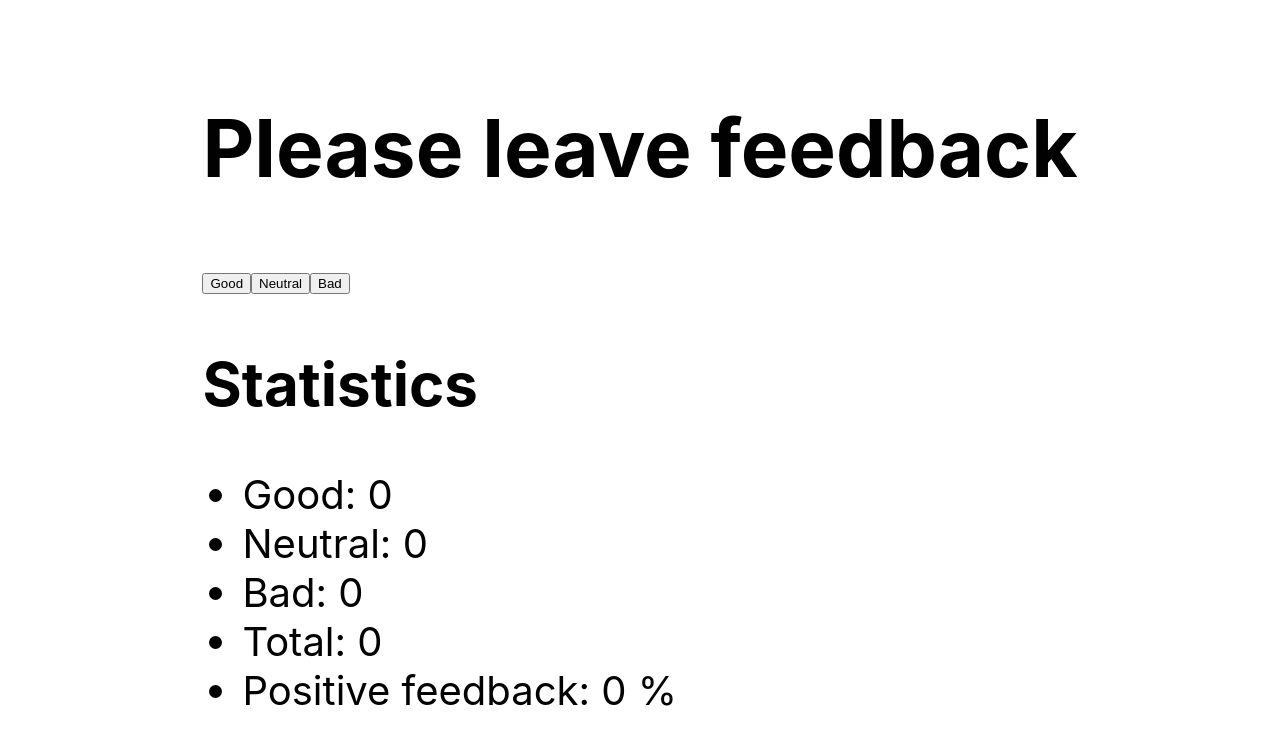
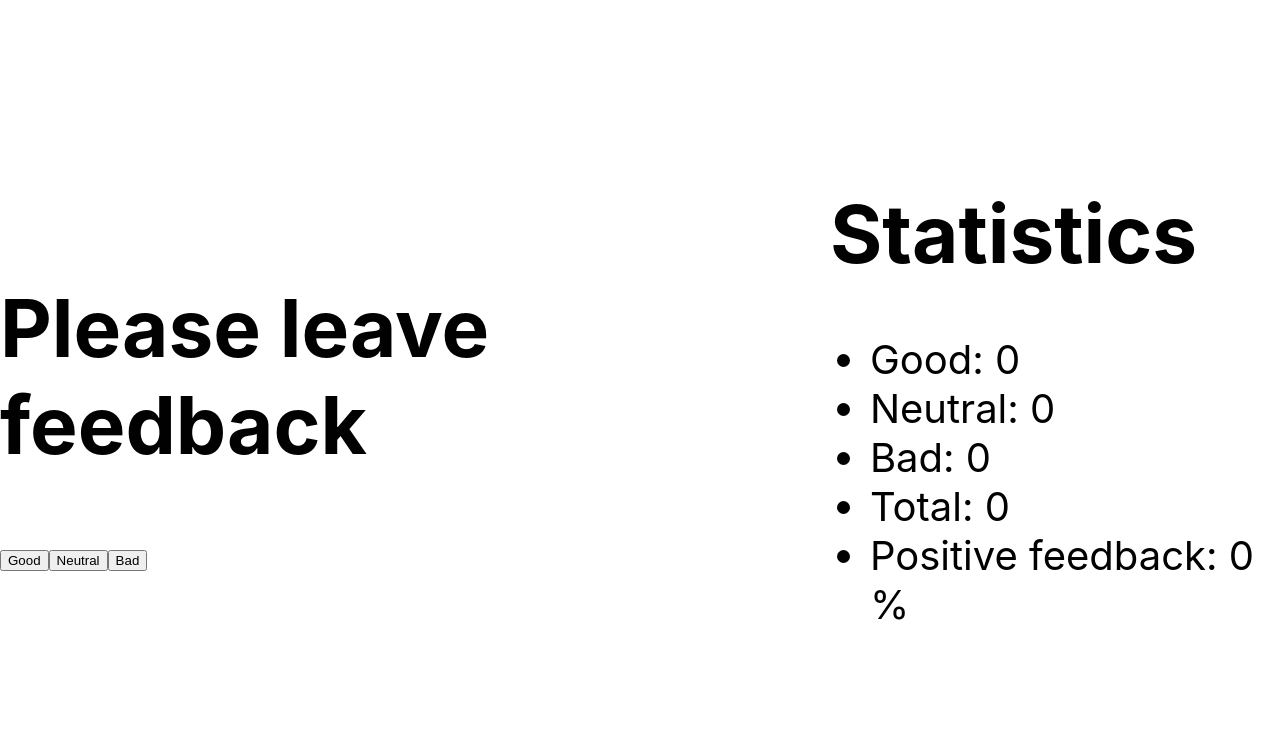
Before and after one commit to IrynkaKol/goit-react-hw-02-feedback, a React (Create React App) app: page / in a window 1280 px wide. Shown: the top 744 px of the page. Built offline with nearby package versions, Linux system fonts and the light colour scheme.

Commit message:
add section

```diff
--- a/src/components/App.jsx
+++ b/src/components/App.jsx
@@ -1,6 +1,7 @@
 import React, { Component } from 'react';
 import Statistics from './Statistics';
 import FeedbackOptions from './FeedbackOptions';
+import Section from './Section';
 
 export class App extends Component {
   state = {
@@ -74,14 +75,15 @@ if (e === 'Good') {
           color: '#010101',
         }}
       >
-        <div>
-          <h1>Please leave feedback</h1>
+        <Section title='Please leave feedback'>
+
           <FeedbackOptions
           options={['Good', 'Neutral', 'Bad']}
           onLeaveFeedback={this.handleFeedback}
           />{' '}
+          </Section>
 
-          <h2>Statistics</h2>
+          <Section title='Statistics'>
           <Statistics
             good={this.state.good}
             neutral={this.state.neutral}
@@ -89,8 +91,9 @@ if (e === 'Good') {
             total={this.countTotalFeedback()}
             positivePercentage={this.countPositiveFeedbackPercentage()}
           />
+          </Section>
         </div>
-      </div>
+
     );
   }
 }
--- /dev/null
+++ b/src/components/Section.jsx
@@ -0,0 +1,11 @@
+import React from 'react';
+
+const Section = ({ title, children}) => (
+    <div>
+        <h1>{title}</h1>
+        {children}
+    </div>
+
+);
+
+export default Section;
--- a/src/components/Statistics.jsx
+++ b/src/components/Statistics.jsx
@@ -1,5 +1,5 @@
 import React from 'react';
-//import PropTypes from 'prop-types';
+import PropTypes from 'prop-types';
 
 const Statistics = ({ good, neutral, bad, total, positivePercentage }) => (
   <ul>
@@ -13,10 +13,10 @@ const Statistics = ({ good, neutral, bad, total, positivePercentage }) => (
 
 export default Statistics;
 
-/*Statistics.propTypes = {
+Statistics.propTypes = {
   good: PropTypes.number.isRequired,
   neutral: PropTypes.number.isRequired,
   bad: PropTypes.number.isRequired,
   total: PropTypes.number.isRequired,
   positivePercentage: PropTypes.number.isRequired,
-};*/
+};
```
